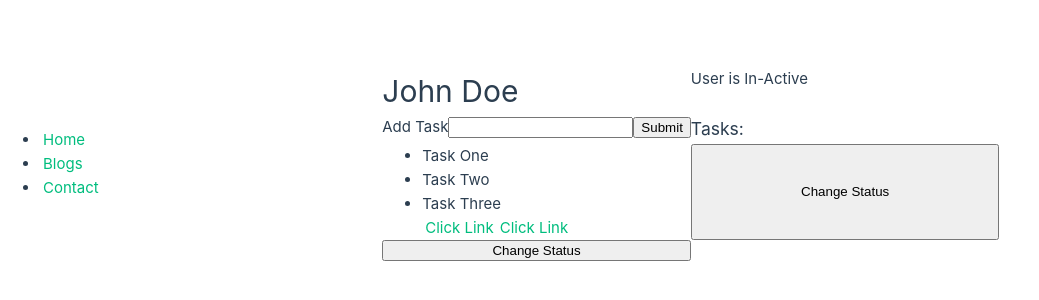
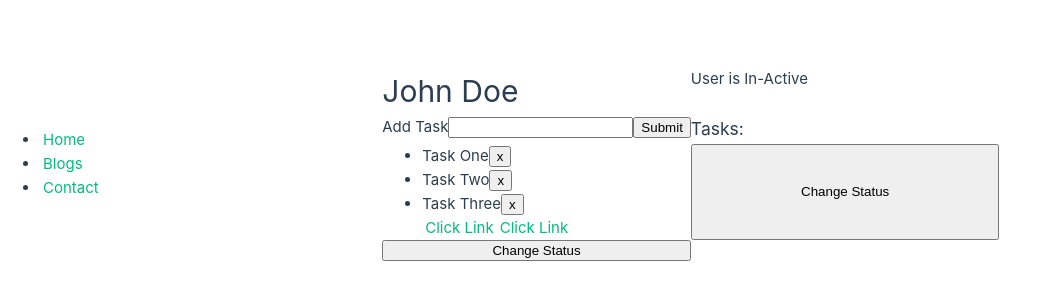
Before and after one commit to ashishjain-repo/vue3.0, a Vue app in the folder vueApp/vue-crash/: page / in a window 1280 px wide. Shown: the part 236-536 px from the top of the page, without its empty margins (0-1039 px from the left). Built offline with nearby package versions, Linux system fonts and the light colour scheme.

Commit message:
Added function to remove tasks from list

```diff
--- a/vueApp/vue-crash/src/App.vue
+++ b/vueApp/vue-crash/src/App.vue
@@ -29,6 +29,11 @@
 };
 };
 
+const deleteTask = (index) =>
+{
+  tasks.value.splice(index, 1)
+};
+
 </script>
 
 <template>
@@ -45,7 +50,9 @@
 
   <h3>Tasks: </h3>
   <ul>
-    <li v-for="task in tasks" :key="task">{{ task }}</li>
+    <li v-for="(task, index) in tasks" :key="task">
+    <span>{{ task }}</span><button @click="deleteTask(index)">x</button>
+    </li>
     <a v-bind:href="link">Click Link</a>
     <a :href="link">Click Link</a>
   </ul>
```
